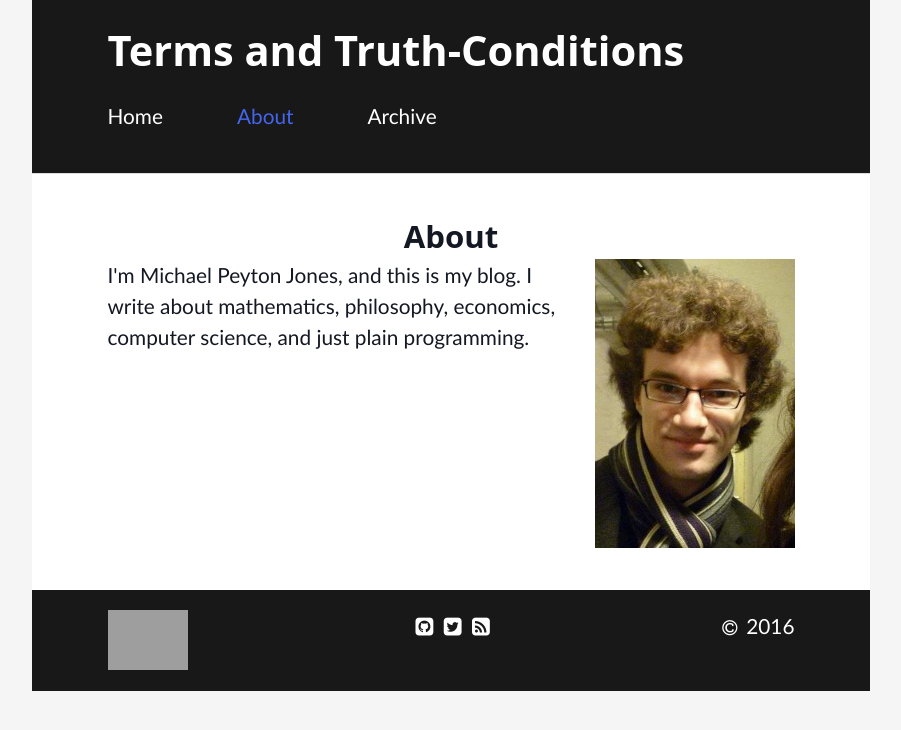
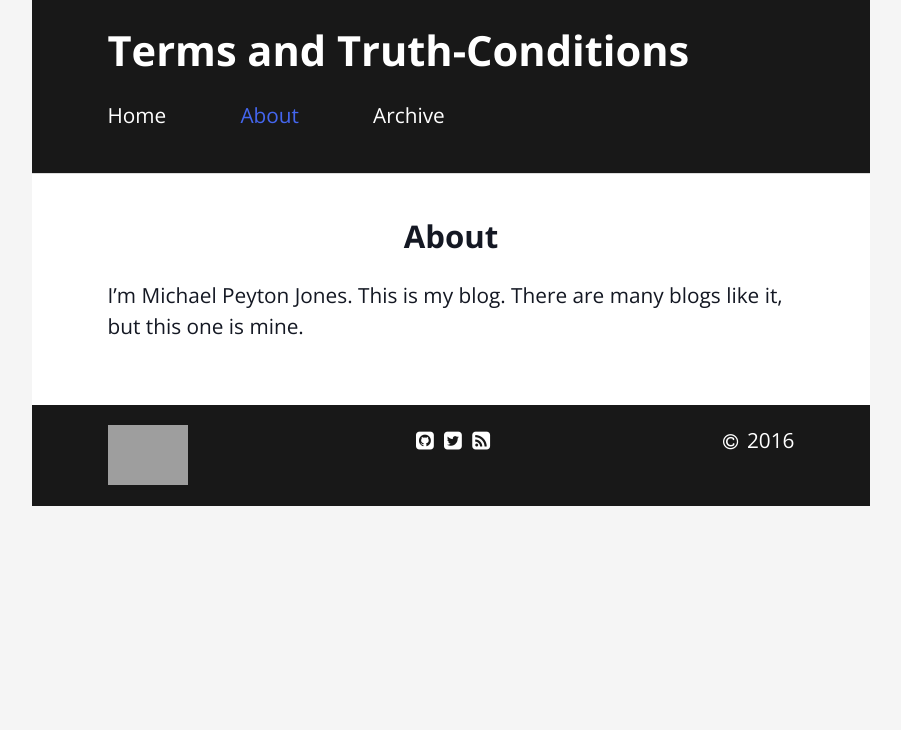
Before and after one commit to michaelpj/termsandtruthconditions, a Jekyll site: the page built from about.md, in a window 1280 px wide. Shown: the top 730 px of the page, without its empty margins (189-1090 px from the left). Built offline with Jekyll 4.4.1, drawn with Linux system fonts in a browser that asks for light colours; nearby versions of some CDN libraries; some web fonts are replaced; grey boxes are pictures that could not be loaded.

Commit message:
Various tweaks

```diff
--- a/_config.yml
+++ b/_config.yml
@@ -20,8 +20,6 @@ links:
   - rss: "/blog/feed.xml"
 
 # markdown settings
-#markdown: redcarpet
-
 redcarpet:
   extensions: [ "footnotes", "tables" ]
 
--- a/_includes/head.html
+++ b/_includes/head.html
@@ -12,6 +12,7 @@
   <link href="{{ "/css/highlight.css" | prepend: site.baseurl }}" rel="stylesheet" type="text/css">
   <link href='//fonts.googleapis.com/css?family=Source+Sans+Pro:200,300,400,600,700,200italic,300italic,400italic,600italic,700italic' rel='stylesheet' type='text/css'>
   <link href='//fonts.googleapis.com/css?family=Gentium+Basic:400,700,400italic,700italic' rel='stylesheet' type='text/css'>
+  <link href='//fonts.googleapis.com/css?family=Open+Sans:400italic,400,700' rel='stylesheet' type='text/css' />
   <link href='//maxcdn.bootstrapcdn.com/font-awesome/4.2.0/css/font-awesome.min.css' rel='stylesheet' type='text/css'>
   <link rel="alternate" type="application/rss+xml" title="{{ site.title }} &raquo; Feed" href="{{ "/feed.xml" | prepend: site.baseurl }}">
   {% if site.disqus_username and page.comments %}<script src="//{{ site.disqus_username }}.disqus.com/embed.js" async></script>{% endif %}
--- a/about.md
+++ b/about.md
@@ -4,8 +4,4 @@ title: About
 permalink: /about/
 ---
 
-<div style="overflow: hidden">
-{% img right /blog/images/mugshot.jpg 200 %}
-I'm Michael Peyton Jones, and this is my blog. I write about mathematics, philosophy, economics,
-computer science, and just plain programming.
-</div>
+I'm Michael Peyton Jones. This is my blog. There are many blogs like it, but this one is mine.
--- a/css/basic.css
+++ b/css/basic.css
@@ -1,5 +1,5 @@
 body {
-    font-family: "Sorts Mill Goudy", "Calibri", "Helvetica", sans-serif;
+    font-family: "Open Sans", "Helvetica", sans-serif;
     font-weight: 300;
     font-size: 1.3em;
     line-height: 1.5em;
```
